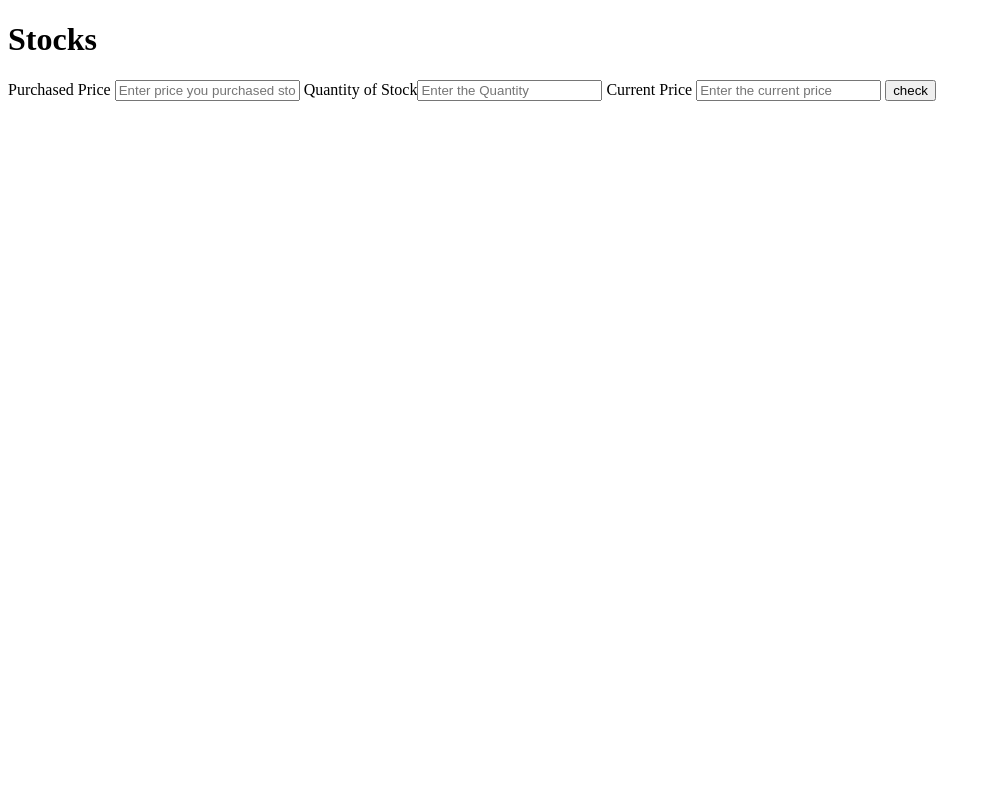
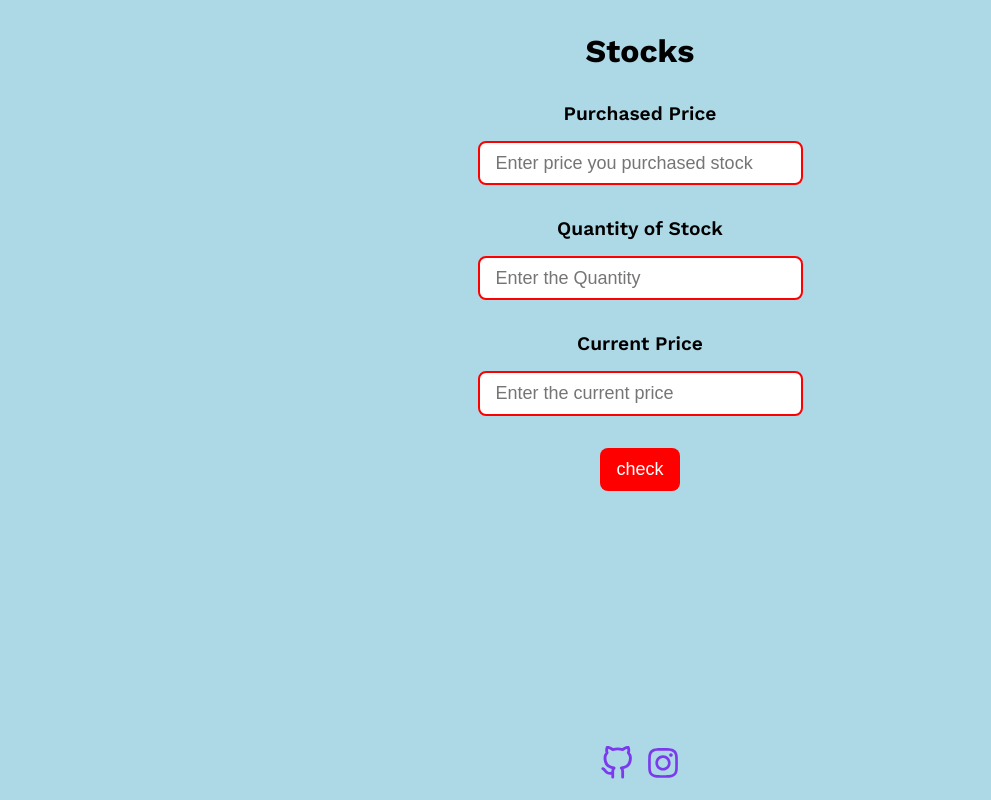
Before and after one commit to sushil-mod/Stock-Profit-Loss, a plain HTML site: page index.html in a window 1280 px wide. Shown: the whole page, without its empty margins (0-991 px from the left). Drawn offline with nearby package versions, Linux system fonts and the light colour scheme.

Commit message:
style: final polishing

```diff
--- a/index.html
+++ b/index.html
@@ -1,18 +1,49 @@
 <!DOCTYPE html>
 <html lang="en">
+
 <head>
     <meta charset="UTF-8">
     <meta http-equiv="X-UA-Compatible" content="IE=edge">
     <meta name="viewport" content="width=device-width, initial-scale=1.0">
+    <link rel="stylesheet" href="./style.css">
     <title>Stock Calculate profit/loss</title>
 </head>
+
 <body>
-    <h1> Stocks </h1>
-    <label for="purchase-price"> Purchased Price <input id="purchase-price" type="text " placeholder="Enter price you purchased stock"></label>
-    <label for="quantity-of-stock"> Quantity of Stock<input id="quantity-of-stock" type="text " placeholder="Enter the Quantity "></label>
-    <label for="current-price">Current Price <input id="current-price" type="text" placeholder="Enter the current price"></label>
-    <button id="check-button" >check</button>
-    <div id="output"></div>
+    <header>
+        <h1> Stocks </h1>
+    </header>
+    <main>
+        <div><label  class = "input-label" for="purchase-price"> Purchased Price <input  class="input"  id="purchase-price" type="text "
+                    placeholder="Enter price you purchased stock"></label></div>
+
+        <div><label class = "input-label"  for="quantity-of-stock"> Quantity of Stock<input class="input"  id="quantity-of-stock" type="text "
+                    placeholder="Enter the Quantity "></label></div>
+
+        <div><label class = "input-label" for="current-price">Current Price <input class="input"  id="current-price" type="text"
+                    placeholder="Enter the current price"></label></div>
+
+        <div><button id="check-button" class="btn-check">check</button></div>
+
+
+        <div id="output" class="outputbox"></div>
+        <footer>
+            <ul class="list-unordered inline-list">
+                <li>
+                    <a class="links" href="https://github.com/sushil-mod/" target="_blank">
+                        <img src="images/github.svg" alt="github" />
+                    </a>
+                </li>
+                <li>
+                    <a class="links" href="https://www.instagram.com/sushil_vwarrior" target="_blank">
+                        <img src="images/instagram.svg" alt="instagram" />
+                    </a>
+                </li>
+            </ul>
+    </main>
+
+    </footer>
     <script src="./app.js"></script>
 </body>
+
 </html>
--- a/style.css
+++ b/style.css
@@ -0,0 +1,99 @@
+@import url("https://fonts.googleapis.com/css2?family=Work+Sans:ital,wght@0,300;0,400;0,600;0,700;1,400&display=swap");
+
+* {
+    padding: 0;
+    margin: 0;
+    box-sizing: border-box;
+  }
+
+  :root {
+    --primary-color: red;
+    background-color: lightblue;
+  }
+
+  body {
+    font-family: "Work Sans", sans-serif;
+    text-align: center;
+  }
+
+  a {
+    text-decoration: none;
+  }
+
+  li {
+    list-style: none;
+  }
+
+  /* Header */
+  header h1 {
+    text-align: center;
+    margin: 2rem;
+  }
+
+  .input-label {
+    display: block;
+    font-size: larger;
+    margin: 2rem 0px;
+    font-weight: 600;
+  }
+
+  .input {
+    font-size: large;
+    display: block;
+    outline: #fff;
+    padding: 0.6rem 1rem;
+    margin: 1rem auto;
+    border: 2px solid var(--primary-color);
+    border-radius: 0.5rem;
+    width: 100%;
+    max-width: 325px;
+  }
+
+  .btn-check {
+    background: var(--primary-color);
+    border: none;
+    color: #fff;
+    padding: 0.7rem 1rem;
+    border-radius: 0.5rem;
+    font-size: large;
+    cursor: pointer;
+    outline: #fff;
+    margin: auto;
+    display: block;
+  }
+
+  .outputbox {
+    font-size: x-large;
+    font-weight: 600;
+    margin: 2rem 0;
+  }
+
+  /* Footer */
+
+  footer {
+    text-align: center;
+    position: absolute;
+    bottom: 0;
+    left: 0;
+    right: 0;
+  }
+
+  footer p {
+    font-size: large;
+    text-align: center;
+  }
+
+  .footer-list {
+    margin: 1rem;
+  }
+
+  a,
+  img,
+  li {
+    display: inline;
+  }
+
+  img {
+    width: 40px;
+    padding: 1rem 0.2rem;
+  }
```
Also changed, not shown: images/github.svg (added), images/instagram.svg (added).
